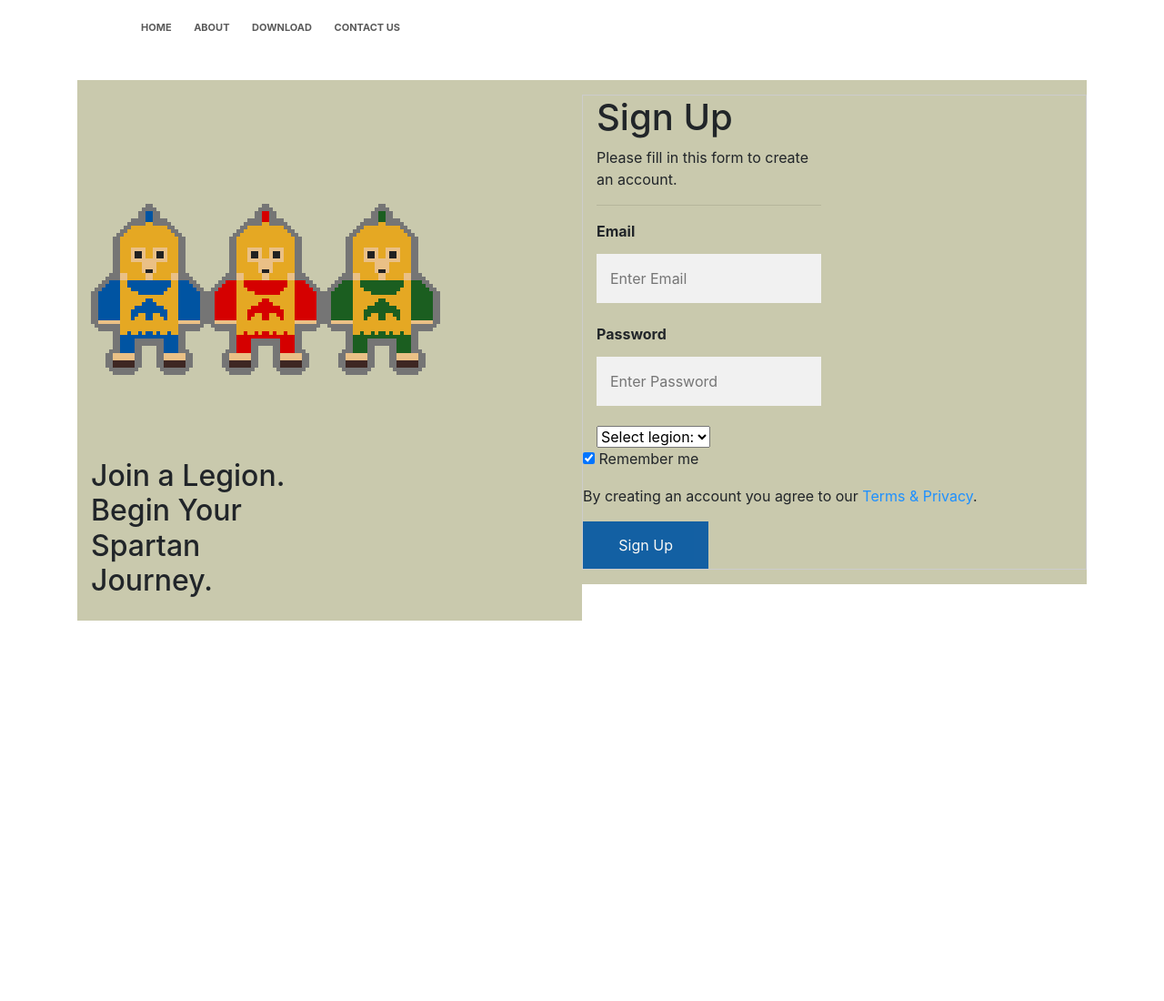
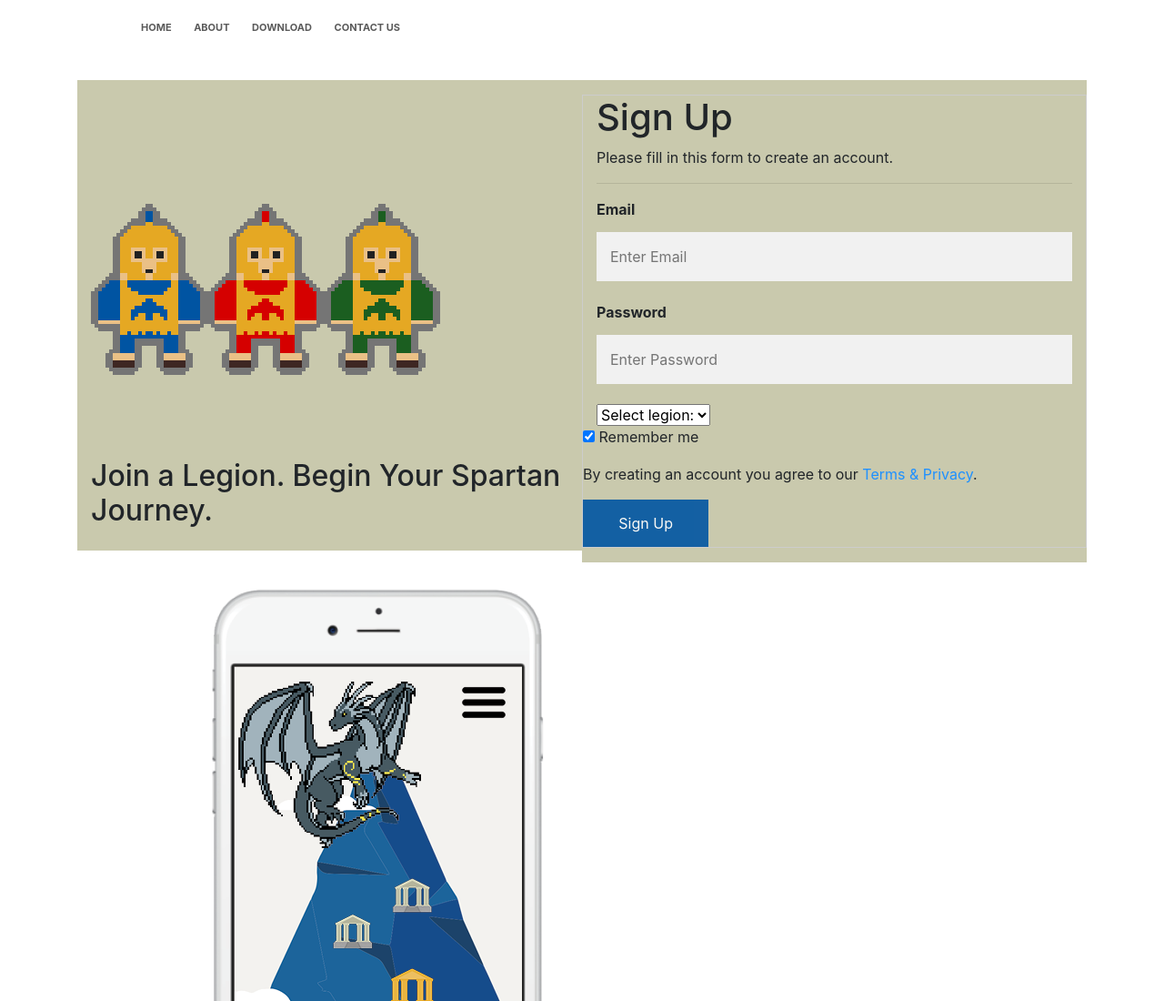
Before and after one commit to cristi-shannon/dragon-writer, a plain HTML site: page main-page.html in a window 1280 px wide. Shown: the top 1100 px of the page at 91% size. Before the commit the page ends 800 px from the top, so only its background shows below. Drawn offline with nearby package versions, Linux system fonts and the light colour scheme.

Commit message:
add main screen

```diff
--- a/main-page.html
+++ b/main-page.html
@@ -22,10 +22,12 @@
         </ul>
       </div>
     </div>
+
+
 <div class="container">
     <div class="container" id="legion">
         <div class="row">
-            <div class="col-md-6" style= "width: 400px; float: left">
+            <div class="col" style= "width: 400px; float: left">
                 <img src="Avatar.png" style="width: 400px">
                 <h2>Join a Legion. Begin Your Spartan Journey.</h2>
             </div>
@@ -37,7 +39,7 @@
 <div class="container" id="sign-up">
             <div class="row">
 <form action="/action_page.php" style="border:1px solid #ccc">
-  <div class="col-md-6" "width: 100px; float: right">
+  <div class="col" "width: 100px; float: right">
     <h1>Sign Up</h1>
     <p>Please fill in this form to create an account.</p>
     <hr>
@@ -149,6 +151,13 @@ document.addEventListener("click", closeAllSelect);
     </div>
     </div>
 
+    <div class="features">
+    <div class="container-fluid" id="screens">
+        <div class="col">
+            <img src="main%20screen.png" style="float: left">
+            </div>
+        </div>
+    </div>
 
 </body>
 </html>
```
